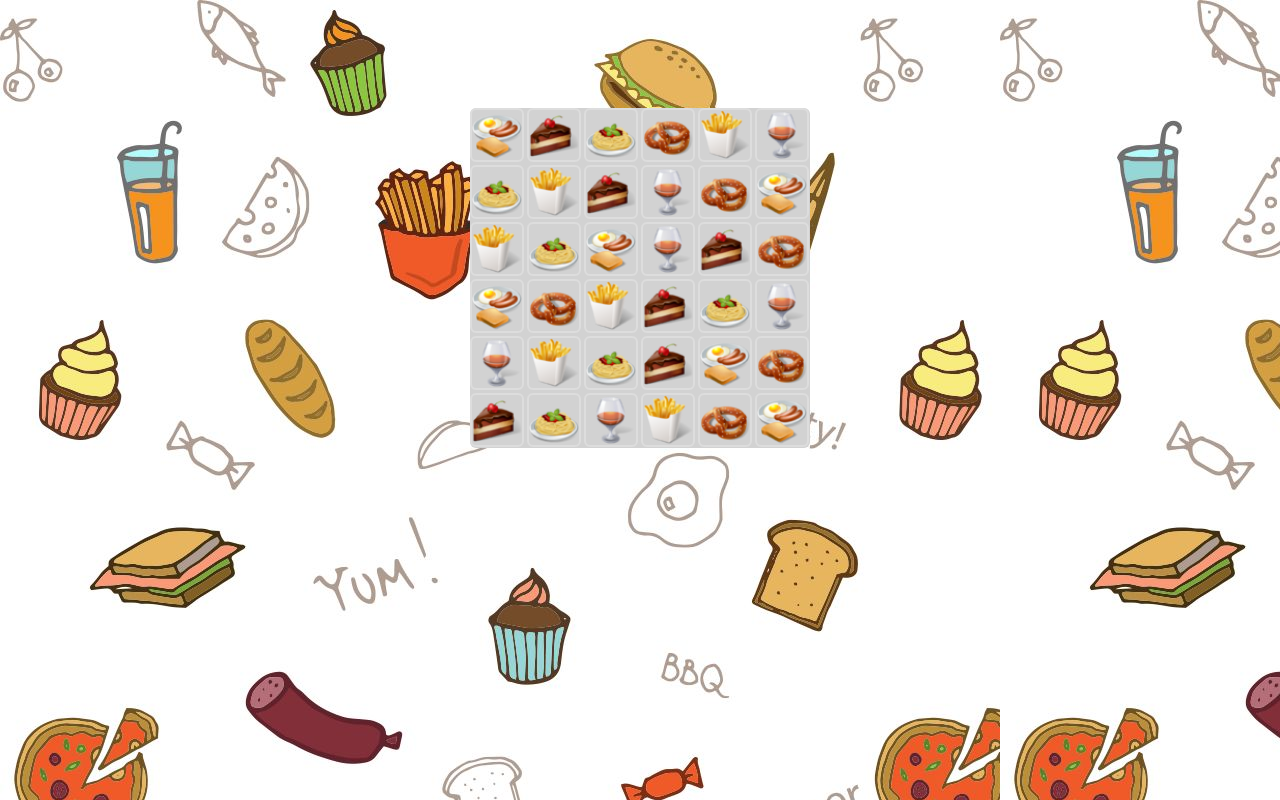
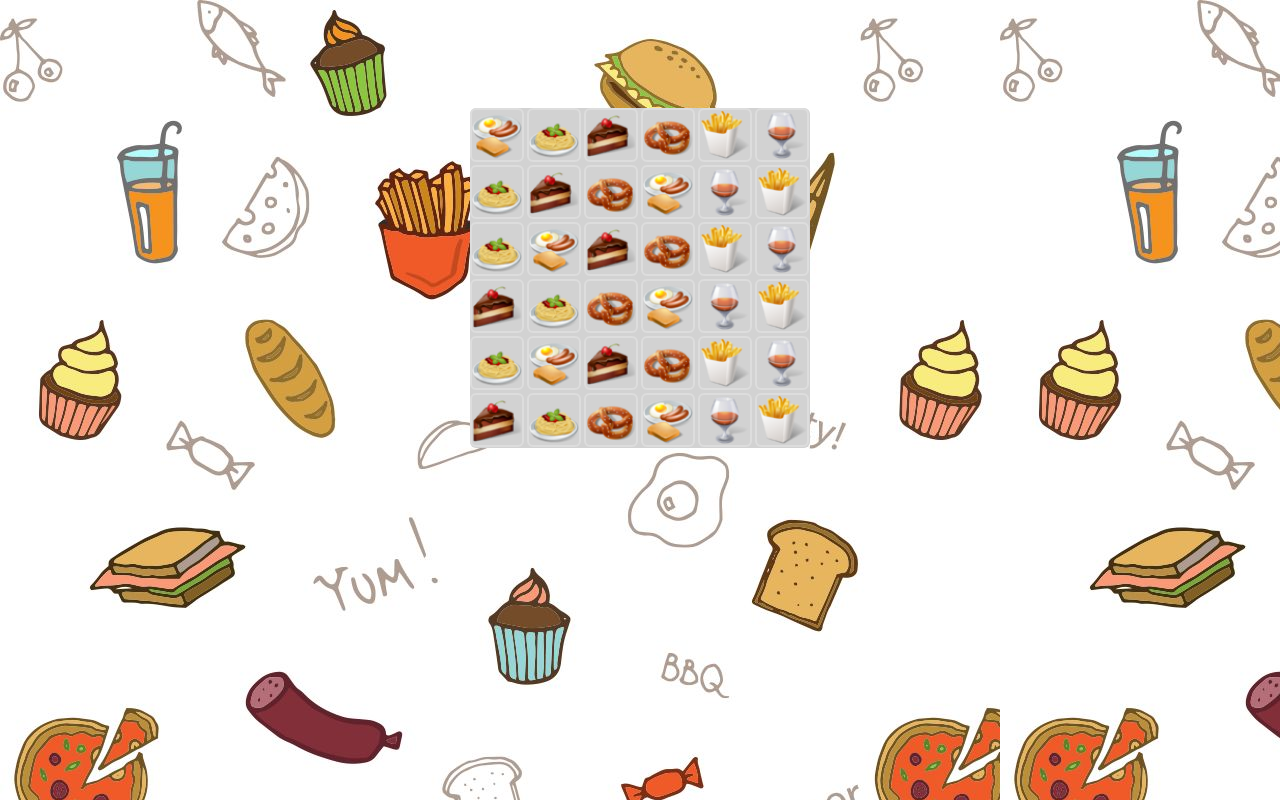
Before and after one commit to zsl1065961525/zsl-work, a plain HTML site: page 连连看/连连看1.html in a window 1280 px wide. Drawn offline with Linux system fonts and the light colour scheme.

Commit message:
Update 连连看1.html

```diff
--- a/连连看/连连看1.html
+++ b/连连看/连连看1.html
@@ -41,55 +41,66 @@
     <div id="box"></div>
     <script>
         var arr=[
-            [1,2,3,0,4,5],
-            [3,4,2,5,0,1],
-            [4,3,1,5,2,0],
-            [1,0,4,2,3,5],
-            [5,4,3,2,1,0],
-            [2,3,5,4,0,1]
-        ];
+            [1,3,2,0,4,5],
+            [3,2,0,1,5,4],
+            [3,1,2,0,4,5],
+            [2,3,0,1,5,4],
+            [3,1,2,0,4,5],
+            [2,3,0,1,5,4],
+        ]
         var narr=[];
-        var box=document.getElementById('box');
+
+        var box = document.getElementById('box');
         for(var i=0;i<6;i++){
             for(var j=0;j<6;j++){
-                 var div=document.createElement('div');
-                 box.appendChild(div);
-                 div.style.top=i*57+'px';
-                 div.style.left=j*57+'px';
-                 div.innerHTML = arr[i][j];
-                 div.style.backgroundImage='url('+arr[i][j]+'.png)';
-                 div.onclick=function(){
+                var divs = document.createElement('div');
+                box.appendChild(divs);
+                divs.style.top=(i*57)+'px';
+                divs.style.left=(j*57)+'px';
+                 divs.innerHTML =arr[i][j];
+                divs.style.backgroundImage = 'url('+arr[i][j]+'.png)';
+                divs.onclick =function(){
+
                     if(narr.length<2){
+
                         if(this.className=='active'){
                             alert('已选过');
                         }else{
                             narr.push(Number(this.innerHTML));
-                             this.className='active';
-                             div.oncick = null
+                            this.className = 'active';
                         }
+
+
                     }else{
-                         narr=[];
-                         var ss=box.querySelectorAll('#box>div');
+                        narr = [];
+                        var ss = box.querySelectorAll('#box>div');
                         for(var z=0;z<ss.length;z++){
                             ss[z].className='';
 
                         }
+
                         narr.push(Number(this.innerHTML));
-                         this.className='active';
+                        this.className = 'active';
                     }
+
                     if(narr.length==2){
+                        //console.log(narr[0]-narr[1]);
                        if(narr[0]-narr[1]==0){
-                            var ww=box.querySelectorAll('.active');
+                           var ww = box.querySelectorAll('.active');
                            for(var e=0;e<ww.length;e++){
                                ww[e].innerHTML='';
+                               ww[e].style.backgroundImage='';
                                ww[e].className='';
-                                ww[e].style.backgroundImage='';
+                               ww[e].onclick=null;
+
                            }
                        }
                     }
-                console.log(narr);
+                     console.log(narr)
                 }
+
             }
+
         }
     </script>
 </body>
```
Lines whose indentation alone changed are shown as unchanged.
